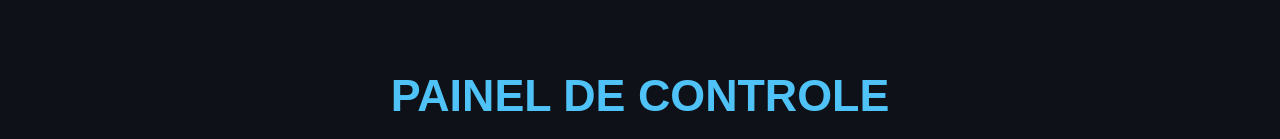
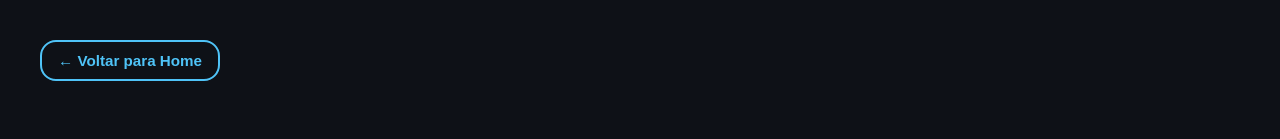
Before and after one commit to Beatrizdutra18/Smart_City, a React (Vite) app in the folder front/: page /painel in a window 1280 px wide. Shown: the top 139 px of the page. Built offline with nearby package versions, Linux system fonts and the light colour scheme; no server answers.

Commit message:
20/06/2025

```diff
--- a/front/src/Graficos/graficos.css
+++ b/front/src/Graficos/graficos.css
@@ -107,3 +107,21 @@ body {
   .umidade-label {
     color: #06b6d4;
   }
+  .btn-voltar-home {
+  background-color: transparent;
+  border: 2px solid #f97316;
+  color: #f97316;
+  padding: 10px 16px;
+  font-weight: bold;
+  font-size: 0.95rem;
+  border-radius: 12px;
+  cursor: pointer;
+  transition: all 0.3s ease;
+  margin-bottom: 24px;
+}
+
+.btn-voltar-home:hover {
+  background-color: #f97316;
+  color: black;
+  transform: scale(1.05);
+}
--- a/front/src/Graficos/graficos.jsx
+++ b/front/src/Graficos/graficos.jsx
@@ -10,8 +10,8 @@ import {
   Tooltip,
   Legend,
   ResponsiveContainer,
-}
-from "recharts";
+} from "recharts";
+import { useNavigate } from "react-router-dom"; // ⬅ Adicionado
 import "./graficos.css";
 
 const dataLine = [
@@ -40,8 +40,15 @@ export default function Graficos() {
     local: "Todos",
   });
 
+  const navigate = useNavigate(); // ⬅ Adicionado
+
   return (
     <div className="grafico-container">
+      {/* ⬇ Botão Voltar para Home */}
+      <button className="btn-voltar-home" onClick={() => navigate("/home")}>
+        ← Voltar para Home
+      </button>
+
       <h1 className="titulo">GRÁFICOS COMPARATIVOS</h1>
       <p className="subtitulo">
         Gráficos de linhas ou barras comparando temperatura e umidade
--- a/front/src/Mapa/mapa.css
+++ b/front/src/Mapa/mapa.css
@@ -172,3 +172,21 @@
   from { opacity: 0; transform: scale(0.9); }
   to { opacity: 1; transform: scale(1); }
 }
+.btn-voltar-home {
+  background-color: transparent;
+  border: 2px solid var(--cor-destaque);
+  color: var(--cor-destaque);
+  padding: 10px 16px;
+  font-weight: bold;
+  font-size: 0.95rem;
+  border-radius: var(--borda-radius);
+  cursor: pointer;
+  transition: all 0.3s ease;
+  margin-bottom: 20px;
+}
+
+.btn-voltar-home:hover {
+  background-color: var(--cor-destaque);
+  color: black;
+  transform: scale(1.05);
+}
--- a/front/src/Mapa/mapa.jsx
+++ b/front/src/Mapa/mapa.jsx
@@ -1,4 +1,5 @@
 import React, { useState } from 'react';
+import { useNavigate } from 'react-router-dom'; // ⬅️ Adicionado
 import './mapa.css';
 
 const sensores = [
@@ -12,11 +13,16 @@ const sensores = [
 
 export default function Mapa() {
   const [sensorSelecionado, setSensorSelecionado] = useState(null);
+  const navigate = useNavigate();
 
   const fecharModal = () => setSensorSelecionado(null);
 
   return (
     <div className="mapa-container">
+      <button className="btn-voltar-home" onClick={() => navigate("/home")}>
+        ← Voltar para Home
+      </button>
+
       <h1 className="mapa-titulo">TELA DE MAPA INTERATIVO</h1>
 
       <div className="mapa-wrapper">
--- a/front/src/ambiente/ambiente.css
+++ b/front/src/ambiente/ambiente.css
@@ -227,3 +227,21 @@
   box-shadow: 0 5px 12px rgba(176, 42, 55, 0.8);
   transform: translateY(-1px);
 }
+.btn-voltar-home {
+  background-color: transparent;
+  border: 2px solid var(--cor-destaque);
+  color: var(--cor-destaque);
+  padding: 10px 16px;
+  font-weight: bold;
+  font-size: 0.95rem;
+  border-radius: var(--borda-radius);
+  cursor: pointer;
+  transition: all 0.3s ease;
+  margin-bottom: 20px;
+}
+
+.btn-voltar-home:hover {
+  background-color: var(--cor-destaque);
+  color: black;
+  transform: scale(1.05);
+}
--- a/front/src/ambiente/ambiente.jsx
+++ b/front/src/ambiente/ambiente.jsx
@@ -1,11 +1,13 @@
 import React, { useEffect, useState } from 'react';
 import './ambiente.css';
 import axios from 'axios';
+import { useNavigate } from 'react-router-dom';
 
 const Ambiente = () => {
   const [ambientes, setAmbientes] = useState([]);
   const [filteredAmbientes, setFilteredAmbientes] = useState([]);
   const [loading, setLoading] = useState(true);
+  const navigate = useNavigate();
 
   // Filtros
   const [sigFiltro, setSigFiltro] = useState('');
@@ -75,8 +77,6 @@ const Ambiente = () => {
     }
 
     if (editId) {
-      console.log(formData)
-      // Editar ambiente
       axios.put(`http://localhost:8000/api/ambientes/${editId}`, formData)
         .then(() => {
           fetchAmbientes();
@@ -86,7 +86,6 @@ const Ambiente = () => {
           console.error("Erro ao editar ambiente:", err);
         });
     } else {
-      // Cadastrar novo ambiente
       axios.post("http://localhost:8000/api/ambientes/", formData)
         .then(() => {
           fetchAmbientes();
@@ -119,6 +118,10 @@ const Ambiente = () => {
 
   return (
     <div className="ambiente-container">
+       <button className="btn-voltar-home" onClick={() => navigate("/home")}>
+        ← Voltar para Home
+      </button>
+
       <h1 className="ambiente-title">AMBIENTES:</h1>
 
       <div className="ambiente-filtro">
--- a/front/src/configuracoes/configuracoes.css
+++ b/front/src/configuracoes/configuracoes.css
@@ -158,3 +158,21 @@ input:checked + .slider:before {
 .config-grid .config-section {
   flex: 1;
 }
+.btn-voltar {
+  background-color: transparent;
+  border: 2px solid var(--cor-destaque);
+  color: var(--cor-destaque);
+  padding: 10px 16px;
+  font-weight: bold;
+  font-size: 0.95rem;
+  border-radius: var(--borda-radius);
+  cursor: pointer;
+  transition: all 0.3s ease;
+  margin-bottom: 20px;
+}
+
+.btn-voltar:hover {
+  background-color: var(--cor-destaque);
+  color: black;
+  transform: scale(1.05);
+}
--- a/front/src/configuracoes/configuracoes.jsx
+++ b/front/src/configuracoes/configuracoes.jsx
@@ -1,5 +1,6 @@
 import React, { useState } from "react";
 import "./configuracoes.css";
+import { useNavigate } from "react-router-dom";
 
 const Configuracoes = () => {
   const [idioma, setIdioma] = useState("Português");
@@ -14,6 +15,8 @@ const Configuracoes = () => {
     sonoro: false,
   });
   const [permissao, setPermissao] = useState("");
+
+  const navigate = useNavigate();
 
   const salvarConfiguracoes = () => {
     const dados = {
@@ -44,6 +47,11 @@ const Configuracoes = () => {
 
   return (
     <div className="config-container">
+      {/* Botão voltar */}
+      <button className="btn-voltar" onClick={() => navigate("/home")}>
+        ← Voltar para Home
+      </button>
+
       <h2 className="config-title">CONFIGURAÇÕES</h2>
 
       <div className="config-section">
--- a/front/src/historico/historico.css
+++ b/front/src/historico/historico.css
@@ -137,3 +137,21 @@
     -webkit-overflow-scrolling: touch;
   }
 }
+.btn-voltar {
+  background-color: transparent;
+  border: 2px solid var(--cor-destaque);
+  color: var(--cor-destaque);
+  padding: 10px 16px;
+  font-weight: bold;
+  font-size: 0.95rem;
+  border-radius: var(--borda-radius);
+  cursor: pointer;
+  transition: all 0.3s ease;
+  margin-bottom: 20px;
+}
+
+.btn-voltar:hover {
+  background-color: var(--cor-destaque);
+  color: black;
+  transform: scale(1.05);
+}
--- a/front/src/historico/historico.jsx
+++ b/front/src/historico/historico.jsx
@@ -2,6 +2,7 @@ import React, { useEffect, useState } from 'react';
 import './historico.css';
 import axios from 'axios';
 import splitTimestamp from './historico_methods';
+import { useNavigate } from 'react-router-dom';
 
 const Historico = () => {
   const [historico, setHistorico] = useState([]);
@@ -11,6 +12,8 @@ const Historico = () => {
   const [sensorFiltro, setSensorFiltro] = useState('');
   const [error, setError] = useState('');
   const [sensoresDisponiveis, setSensoresDisponiveis] = useState([]);
+
+  const navigate = useNavigate();
 
   useEffect(() => {
     axios.get('http://localhost:8000/api/historico-all/')
@@ -29,7 +32,6 @@ const Historico = () => {
   }, []);
 
   const handleFiltrar = () => {
-    console.log(sensorFiltro)
     setError('');
     setLoading(true);
 
@@ -40,12 +42,15 @@ const Historico = () => {
     });
 
     setHistorico(filtrado);
-    console.log(filtrado)
     setLoading(false);
   };
 
   return (
     <div className="historico-container">
+      <button className="btn-voltar" onClick={() => navigate("/home")}>
+        ← Voltar para Home
+      </button>
+
       <header className="historico-header">
         <h1>HISTÓRICO DE MEDIÇÕES</h1>
         <p>Consulte registros anteriores dos sensores</p>
--- a/front/src/painel/painel.css
+++ b/front/src/painel/painel.css
@@ -197,3 +197,21 @@ body {
 .painel-tabela tbody tr:last-child td {
   border-bottom: none;
 }
+.btn-voltar-home {
+  background-color: transparent;
+  border: 2px solid var(--cor-destaque);
+  color: var(--cor-destaque);
+  padding: 10px 16px;
+  font-weight: bold;
+  font-size: 0.95rem;
+  border-radius: var(--borda-radius);
+  cursor: pointer;
+  transition: all 0.3s ease;
+  margin-bottom: 20px;
+}
+
+.btn-voltar-home:hover {
+  background-color: var(--cor-destaque);
+  color: black;
+  transform: scale(1.05);
+}
--- a/front/src/painel/painel.jsx
+++ b/front/src/painel/painel.jsx
@@ -2,6 +2,7 @@ import React, { useEffect, useState } from "react";
 import axios from "axios";
 import { motion, AnimatePresence } from "framer-motion";
 import { FiPlus, FiX } from "react-icons/fi";
+import { useNavigate } from "react-router-dom"; // ⬅ adicionado
 import './painel.css';
 
 export default function PainelControle() {
@@ -16,6 +17,8 @@ export default function PainelControle() {
   });
   const [editId, setEditId] = useState(null);
   const [mostrarFormulario, setMostrarFormulario] = useState(false);
+
+  const navigate = useNavigate(); // ⬅ adicionado
 
   const fetchSensores = () => {
     axios
@@ -46,7 +49,6 @@ export default function PainelControle() {
   };
 
   const handleSubmit = () => {
-
     if (editId) {
       console.log(formData)
       axios
@@ -92,6 +94,11 @@ export default function PainelControle() {
 
   return (
     <div className="painel-container">
+
+      <button className="btn-voltar-home" onClick={() => navigate("/home")}>
+        ← Voltar para Home
+      </button>
+
       <h1 className="painel-title">PAINEL DE CONTROLE</h1>
 
       <button
```
Also changed, not shown: 1 other file (tests, documents, lock files or other folders). Lines whose indentation alone changed are shown as unchanged.
